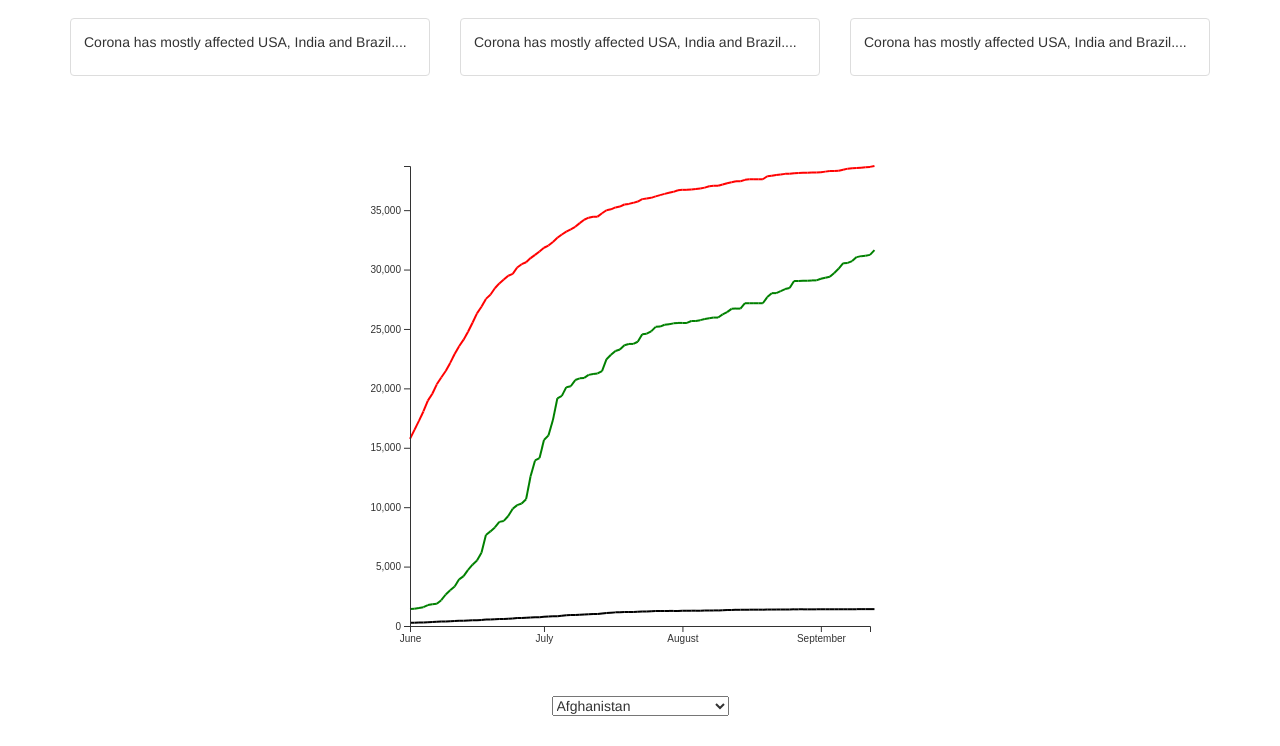
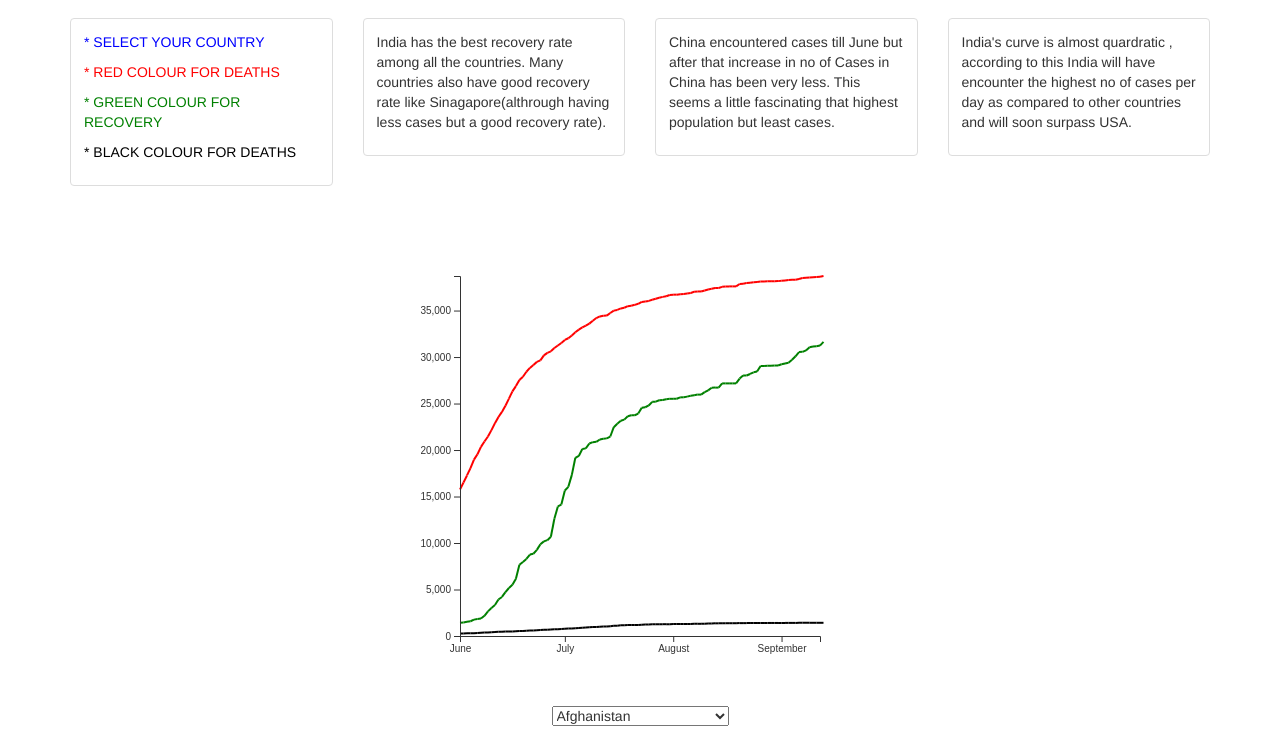
Before and after one commit to kaushikjatin/Corona-Tracker, a website: page public/linegraph/linegraph1.html in a window 1280 px wide. Shown: the part 54-800 px from the top of the page. Drawn offline with nearby package versions, Linux system fonts and the light colour scheme.

Commit message:
Added some more to frontend

```diff
--- a/public/linegraph/linegraph.js
+++ b/public/linegraph/linegraph.js
@@ -1,7 +1,7 @@
 window.onload = function()
 {
-	var height=600;
-	var width=600;
+	var height=500;
+	var width=500;
 	var padding=70;
 
 
--- a/public/linegraph/linegraph1.html
+++ b/public/linegraph/linegraph1.html
@@ -37,24 +37,36 @@
 
 	  <div class="container">
 		<div class="row">
-		  <div class="col-sm-6 col-md-4">
+		  <div class="col-sm-6 col-md-3">
 			<div class="thumbnail">
 			  <div class="caption">
-				<p>Corona has mostly affected USA, India and Brazil....</p>
+				<div>
+					<p style="color: BLUE">* SELECT YOUR COUNTRY</p>
+					<p style="color: red">* RED COLOUR FOR DEATHS</p>
+					<p style="color: GREEN">* GREEN COLOUR FOR RECOVERY</p>
+					<p style="color: #000">* BLACK COLOUR FOR DEATHS </p>
+				</div>
 			  </div>
 			</div>
 		  </div>
-		  <div class="col-sm-6 col-md-4">
+		  <div class="col-sm-6 col-md-3">
 			<div class="thumbnail">
 			  <div class="caption">
-				<p>Corona has mostly affected USA, India and Brazil....</p>
+				<p>India has the best recovery rate among all the countries. Many countries also have good recovery rate like Sinagapore(althrough having less cases but a good recovery rate).</p>
 			  </div>
 			</div>
 		  </div>
-		  <div class="col-sm-6 col-md-4">
+		  <div class="col-sm-6 col-md-3">
 			<div class="thumbnail">
 			  <div class="caption">
-				<p>Corona has mostly affected USA, India and Brazil....</p>
+				<p>China encountered cases till June but after that increase in no of Cases in China has been very less. This seems a little fascinating that highest population but least cases.</p>
+			  </div>
+			</div>
+		  </div>
+		  <div class="col-sm-6 col-md-3">
+			<div class="thumbnail">
+			  <div class="caption">
+				<p>India's curve is almost quardratic , according to this India will have encounter the highest no of cases per day as compared to other countries and will soon surpass USA.</p>
 			  </div>
 			</div>
 		  </div>
--- a/public/worldmap/app.js
+++ b/public/worldmap/app.js
@@ -1,10 +1,10 @@
-var width = 900;
-var height =600;
+var width = 700;
+var height =500;
 
 
 
 var projection=d3.geoMercator()
-					.scale(130)
+					.scale(110)
 					.translate([width/2,height/1.5])
 
 
```
Also changed, not shown: public/bubblechart/bubblechart1.html (+9 -6 lines), public/worldmap/worldmap1.html (+18 -6 lines).
